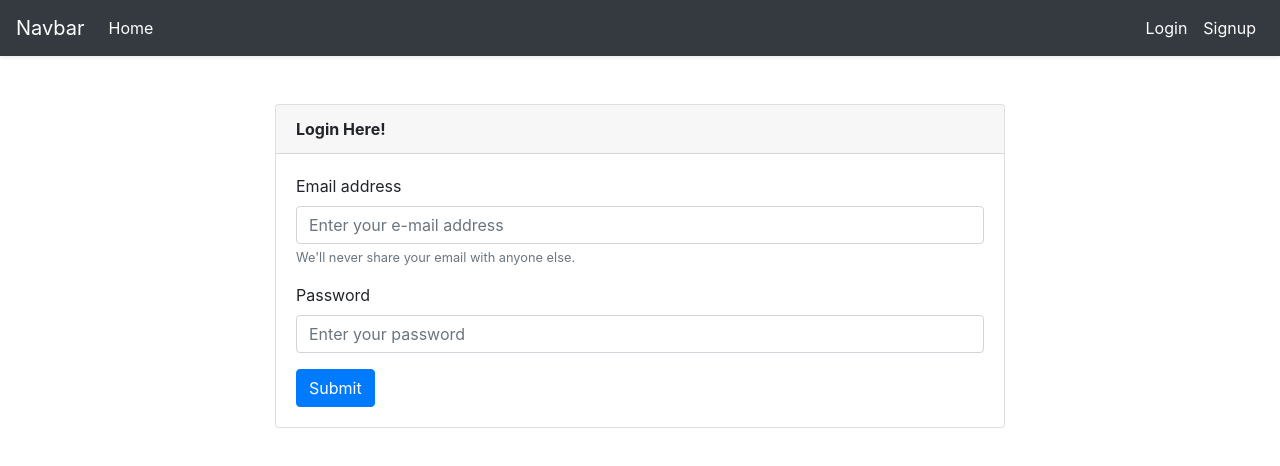
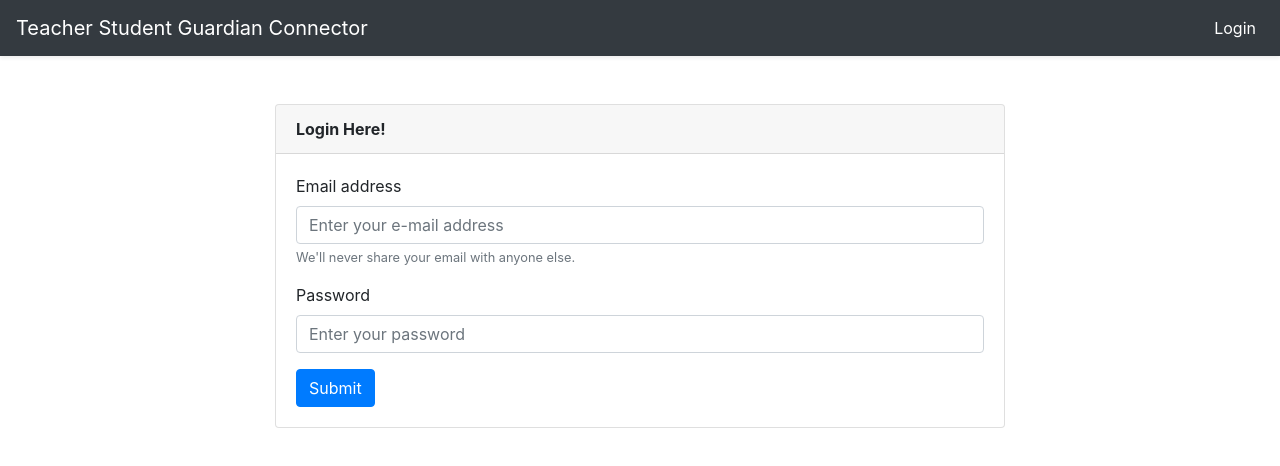
Before and after one commit to parthjani7/soft-dev-project-2, a React (Create React App) app: page /login in a window 1280 px wide. Shown: the top 466 px of the page. Built offline with nearby package versions, Linux system fonts and the light colour scheme.

Commit message:
bug fixes for login

```diff
--- a/src/actions/authActions.js
+++ b/src/actions/authActions.js
@@ -53,4 +53,5 @@ export const logoutUser = () => dispatch => {
   setAuthToken(false);
   // Set current user to empty object {} which will set isAuthenticated to false
   dispatch(setCurrentUser({}));
+  window.location.href = "/login";
 };
--- a/src/components/pages/Login.js
+++ b/src/components/pages/Login.js
@@ -17,7 +17,9 @@ class Login extends React.Component {
   componentDidMount() {
     // If logged in and user navigates to Login page, should redirect them to dashboard
     if (this.props.auth.isAuthenticated) {
-      this.props.history.push("/home");
+      setTimeout(() => {
+        window.location.href = "/home";
+      }, 200);
     }
   }
 
@@ -25,21 +27,9 @@ class Login extends React.Component {
 
   onChangePassword = e => this.setState({ password: e.target.value });
 
-  // componentWillReceiveProps(nextProps) {
-  //   if (nextProps.auth.isAuthenticated) {
-  //     this.props.history.push("/home"); // push user to dashboard when they login
-  //   }
-  //   if (nextProps.errors) {
-  //     this.setState({
-  //       errors: nextProps.errors
-  //     });
-  //   }
-  // }
-
   UNSAFE_componentWillReceiveProps(nextProps, prevState) {
-    console.log(nextProps.auth);
     if (nextProps.auth.isAuthenticated) {
-      this.props.history.push(`/home`); // push user to dashboard when they login
+      window.location.href = "/home"; // push user to dashboard when they login
     }
     return null;
     // if (nextProps.errors) {
--- a/src/components/pages/Signup.js
+++ b/src/components/pages/Signup.js
@@ -23,7 +23,7 @@ class Signup extends React.Component {
       this.props.history.push("/dashboard");
     }
   }
-  componentWillReceiveProps(nextProps) {
+  UNSAFE_componentWillReceiveProps(nextProps) {
     if (nextProps.errors) {
       this.setState({
         errors: nextProps.errors
--- a/src/components/partials/Navbar.js
+++ b/src/components/partials/Navbar.js
@@ -20,11 +20,12 @@ const Signup = lazy(() => import("../pages/Signup"));
 export default class Navbar extends React.Component {
   render() {
     const user_type = localStorage.type;
+    const token = localStorage.jwtToken;
     return (
       <div>
         <nav className="navbar navbar-expand-lg navbar-dark bg-dark shadow-sm">
           <a className="navbar-brand" href="#">
-            Navbar
+            Teacher Student Guardian Connector
           </a>
           <button
             className="navbar-toggler"
@@ -39,24 +40,28 @@ export default class Navbar extends React.Component {
           </button>
 
           <div className="collapse navbar-collapse" id="navbarSupportedContent">
-            <ul className="navbar-nav mr-auto">
+            <ul className="navbar-nav ml-auto">
+              {token && (
                 <li className="nav-item active">
                   <a className="nav-link" href="/home">
                     Home <span className="sr-only">(current)</span>
                   </a>
                 </li>
-            </ul>
-            <ul className="navbar-nav">
+              )}
+              {token == null ? (
                 <li className="nav-item active">
                   <a className="nav-link" href="/login">
                     Login
                   </a>
                 </li>
-              <li className="nav-item active">
+              ) : (
+                ""
+              )}
+              {/* <li className="nav-item active">
                 <a className="nav-link" href="/signup">
                   Signup
                 </a>
-              </li>
+              </li> */}
             </ul>
           </div>
         </nav>
@@ -64,23 +69,23 @@ export default class Navbar extends React.Component {
           <Router>
             <Suspense fallback={<div>Loading...</div>}>
               <Switch>
-                {user_type === "student" && (
+                {user_type == "student" && (
                   <Route exact path="/home" component={StudentHome} />
                 )}
-                {user_type === "teacher" && (
+                {user_type == "teacher" && (
                   <Route exact path="/home" component={TeacherHome} />
                 )}
-                {user_type === "guardian" && (
+                {user_type == "guardian" && (
                   <Route exact path="/home" component={GuardianHome} />
                 )}
-                {user_type === "admin" && (
+                {user_type == "admin" && (
                   <Route exact path="/home" component={AdminHome} />
                 )}
-                <Route exact path="/(|home)/">
+                <Route exact path="/">
                   <Redirect to="/login" />
                 </Route>
 
-                <Route exact path="/(|home|login)/" component={Login} />
+                <Route exact path="/login" component={Login} />
                 <Route exact path="/signup" component={Signup} />
                 <Switch>
                   {/* <PrivateRoute exact path="/" component={Home} /> */}
```
Lines whose indentation alone changed are shown as unchanged.
